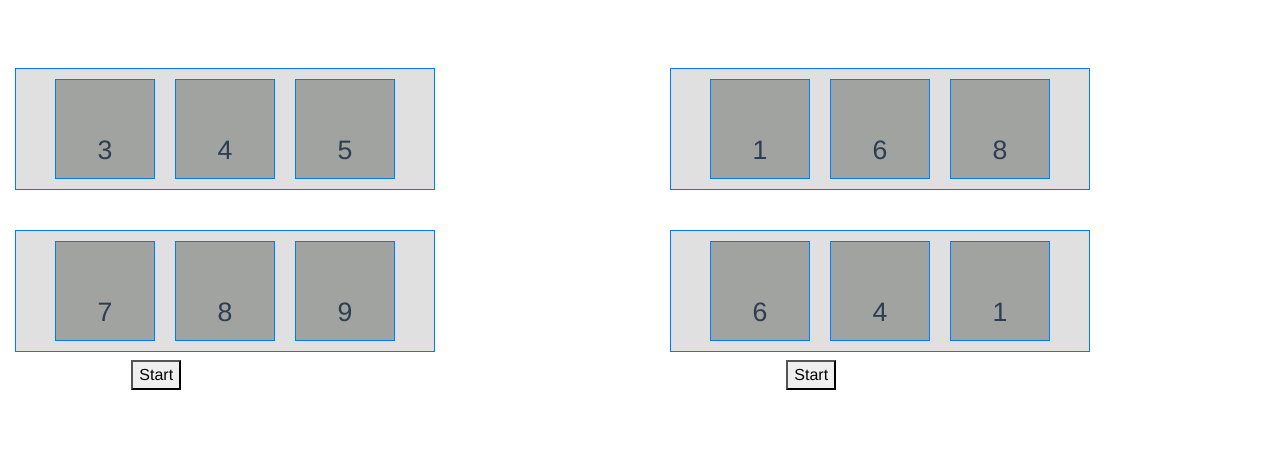
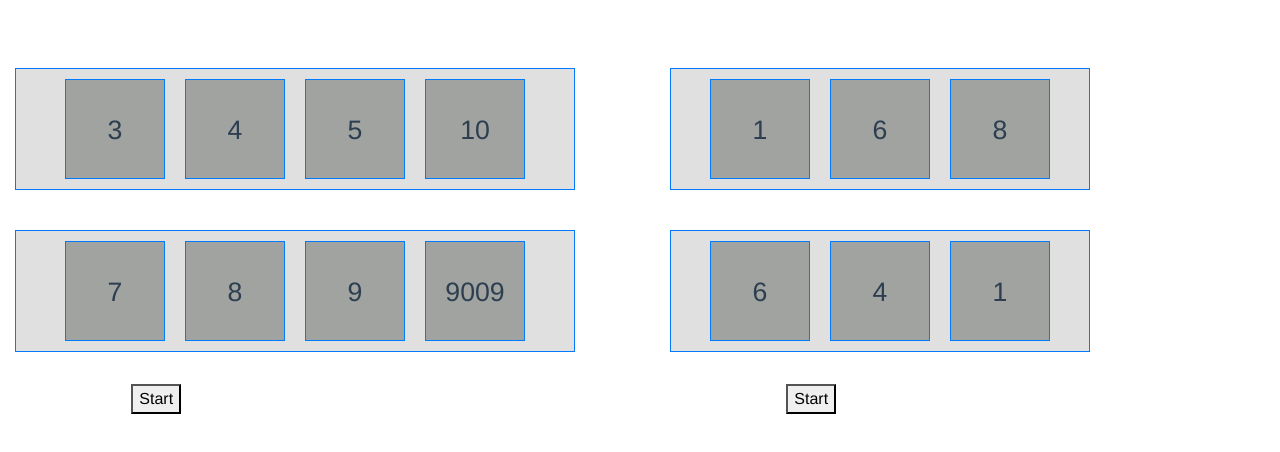
Before and after one commit to steven-jeanneret/conception_os, a Vue app: page / in a window 1280 px wide. Shown: the top 452 px of the page. Built offline with nearby package versions, Linux system fonts and the light colour scheme.

Commit message:
add thread name

```diff
--- a/src/App.vue
+++ b/src/App.vue
@@ -2,7 +2,7 @@
     <div id="app">
         <div class="row">
             <div class="col-6">
-                <Table :v1="[3,4,5]" :v2="[7,8,9]"/>
+                <Table :v1="[3,4,5, 10]" :v2="[7,8,9, 9009]"/>
             </div>
             <div class="col-6">
                 <Table :v1="[1,6,8]" :v2="[6,4,1]" :parallel="true"/>
--- a/src/components/Cell.vue
+++ b/src/components/Cell.vue
@@ -8,7 +8,7 @@
   export default {
     name: 'Cell',
     props: {
-      value: {type: Number, default: 0}
+      value: {type: Number, default: null}
     },
   }
 </script>
@@ -19,7 +19,7 @@
         background: rgba(45, 51, 45, 0.35);
         width: 100px;
         height: 100px;
-        padding-top: 50px;
+        padding-top: 30px;
         margin: 10px;
     }
     .cell-value {
--- a/src/components/Table.vue
+++ b/src/components/Table.vue
@@ -8,13 +8,27 @@
         <div class="col-6">
             <div :style="{width: sizeT}">
                 <div v-for="i in slice(v1.length)" :key="i" class="element">
-                    <i class="fas fa-arrow-down" v-show="show[i]"></i>
+                    <span v-show="show[i]"><i class="fas fa-arrow-down"></i> thread {{parallel ? i : 0}}</span>
                 </div>
             </div>
         </div>
         <div class="col-6">
             <div class="my-2 table_container border border-primary" :style="{width: sizeT}">
                 <cell v-for="value in v2" :value="value" :key="value"/>
+            </div>
+        </div>
+        <div class="col-6">
+            <div :style="{width: sizeT}">
+                <div v-for="i in slice(v1.length)" :key="i" class="element">
+                    <span v-show="show2[i]"><i class="fas fa-arrow-down"></i> thread {{parallel ? i : 0}}</span>
+                </div>
+            </div>
+        </div>
+        <div class="col-6">
+            <div class="my-2 table_container border border-primary" :style="{width: sizeT}" v-show="show2[0]">
+                <div v-for="i in slice(v1.length)" :key="i" class="element">
+                    <cell :key="i" :value="v1[i] + v2[i]" v-show="show2[i]"/>
+                </div>
             </div>
         </div>
         <div class="col-6">
@@ -35,6 +49,7 @@
         sizeTable: 0,
         animRunning: false,
         show: [],
+        show2: [],
       }
     },
     methods: {
@@ -43,6 +58,9 @@
         for (let i = 0; i < this.v1.length; i++) {
           setTimeout(function () {
             Vue.set(instance.show, i, true)
+            setTimeout(function() {
+              Vue.set(instance.show2, i, true)
+            }, 200)
           }, (instance.parallel) ? 0 : i * 1000)
         }
       },
@@ -64,6 +82,7 @@
       this.sizeTable = this.v1.length * 140
       for (let i = 0; i < this.v1.length; i++) {
         this.show.push(false)
+        this.show2.push(false)
       }
     },
   }
```
